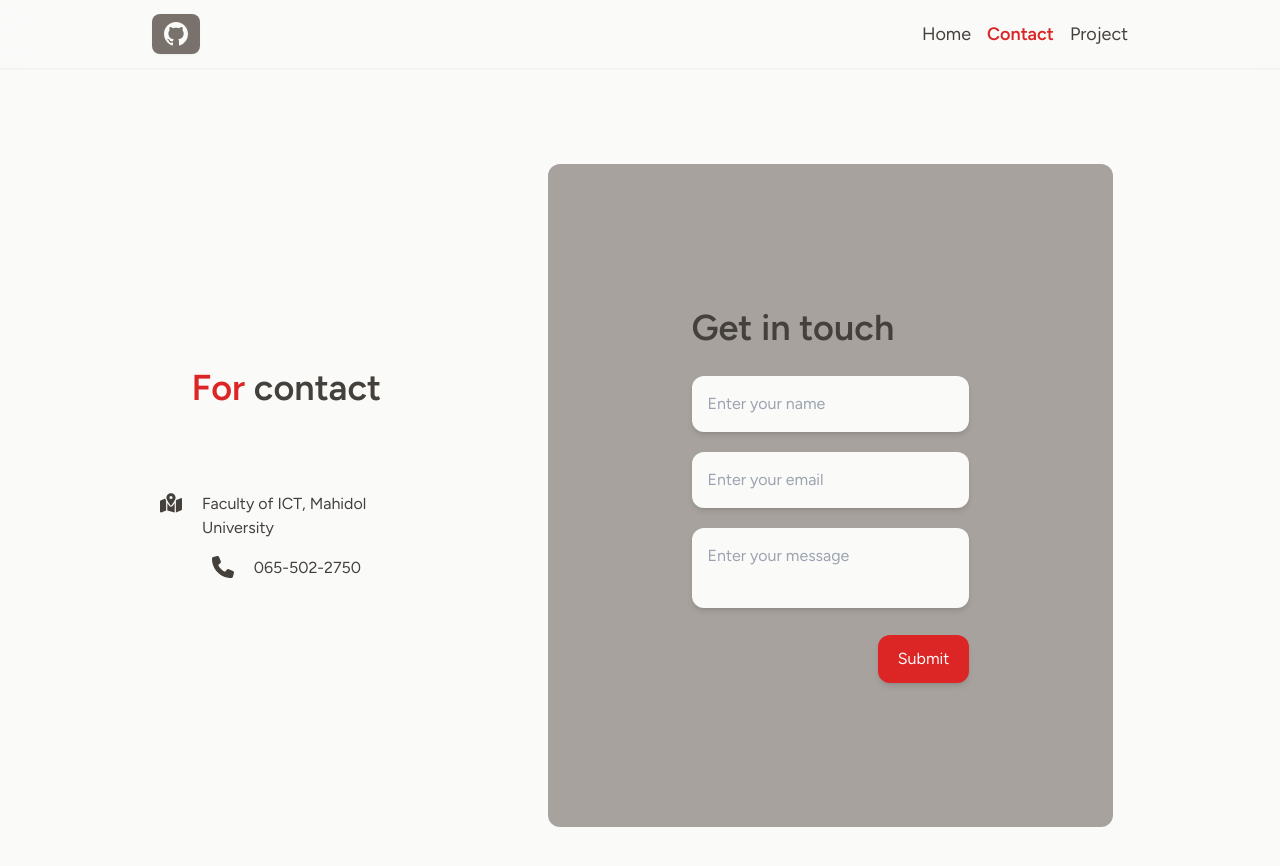
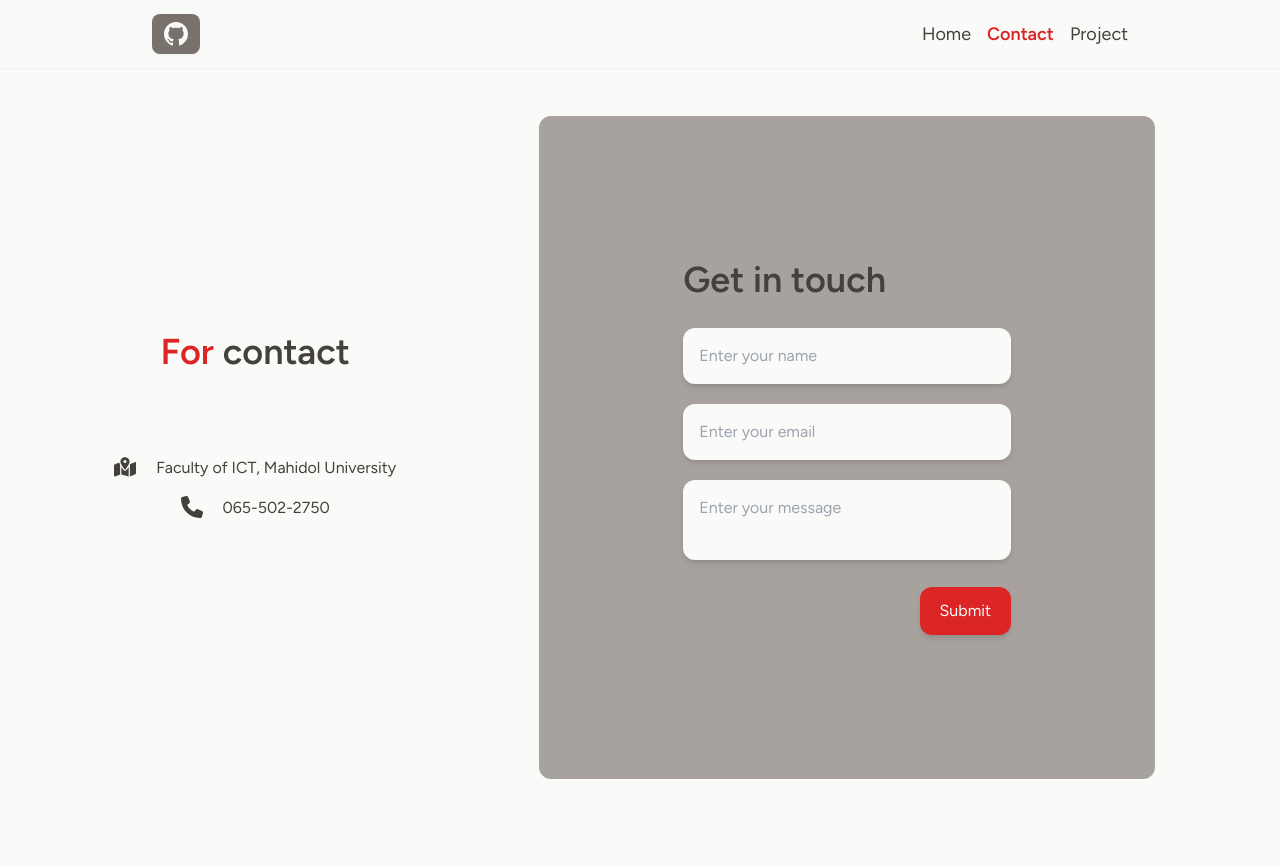
Before and after one commit to octovir/thanaport, a React (Vite) app: page /contact in a window 1280 px wide. Shown: the top 866 px of the page. After the commit the page ends 827 px from the top, so only its background shows below. Built offline with nearby package versions, Linux system fonts and the light colour scheme.

Commit message:
update responsive

```diff
--- a/src/components/ForContact.jsx
+++ b/src/components/ForContact.jsx
@@ -43,7 +43,7 @@ function ForContact () {
     }
 
     return(
-        <div className="lg:flex mx-auto lg:justify-between lg:px-10 lg:py-20 xl:p-24 ">
+        <div className="lg:flex mx-auto lg:justify-between lg:px-10 lg:py-20 xl:p-12 ">
             <div className='lg:w-[35%] lg:mx-auto lg:my-auto md:my-32 my-36'>
                 <motion.div
                     variants={componentVariants}
```
